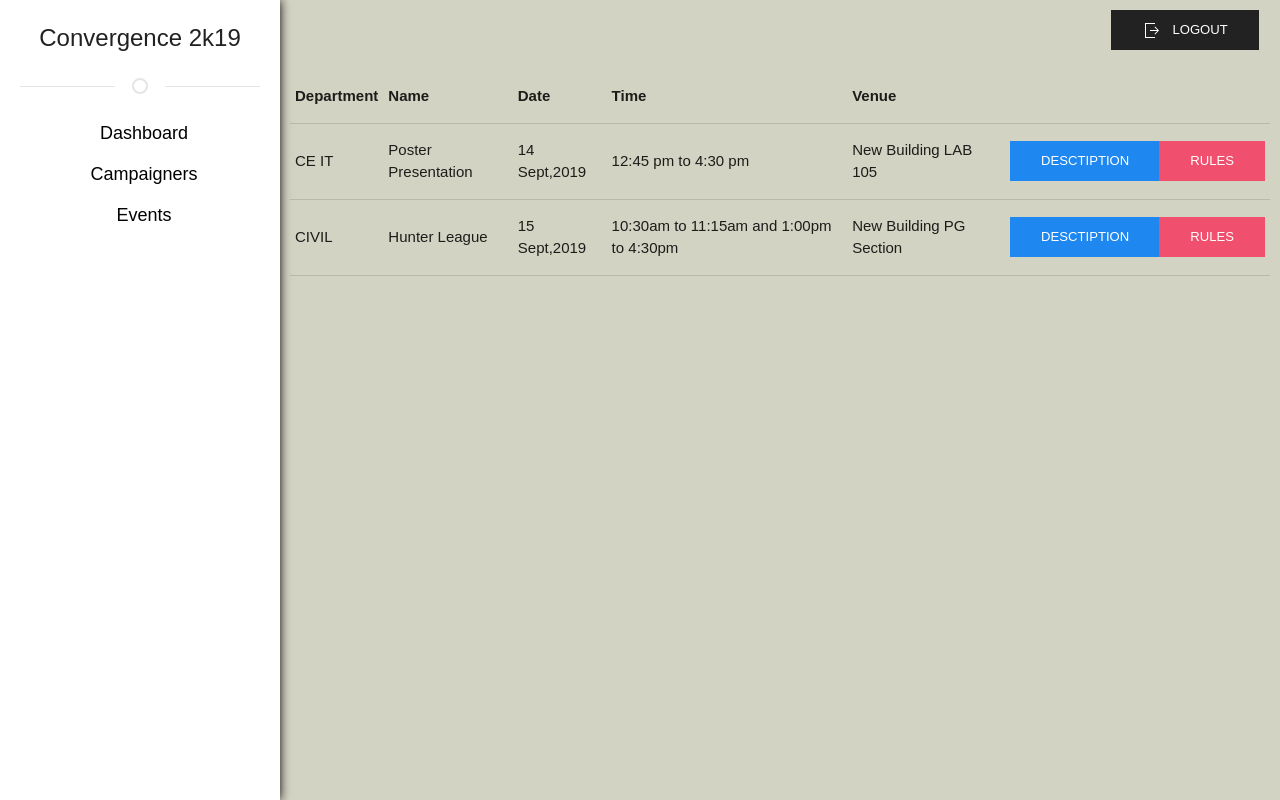
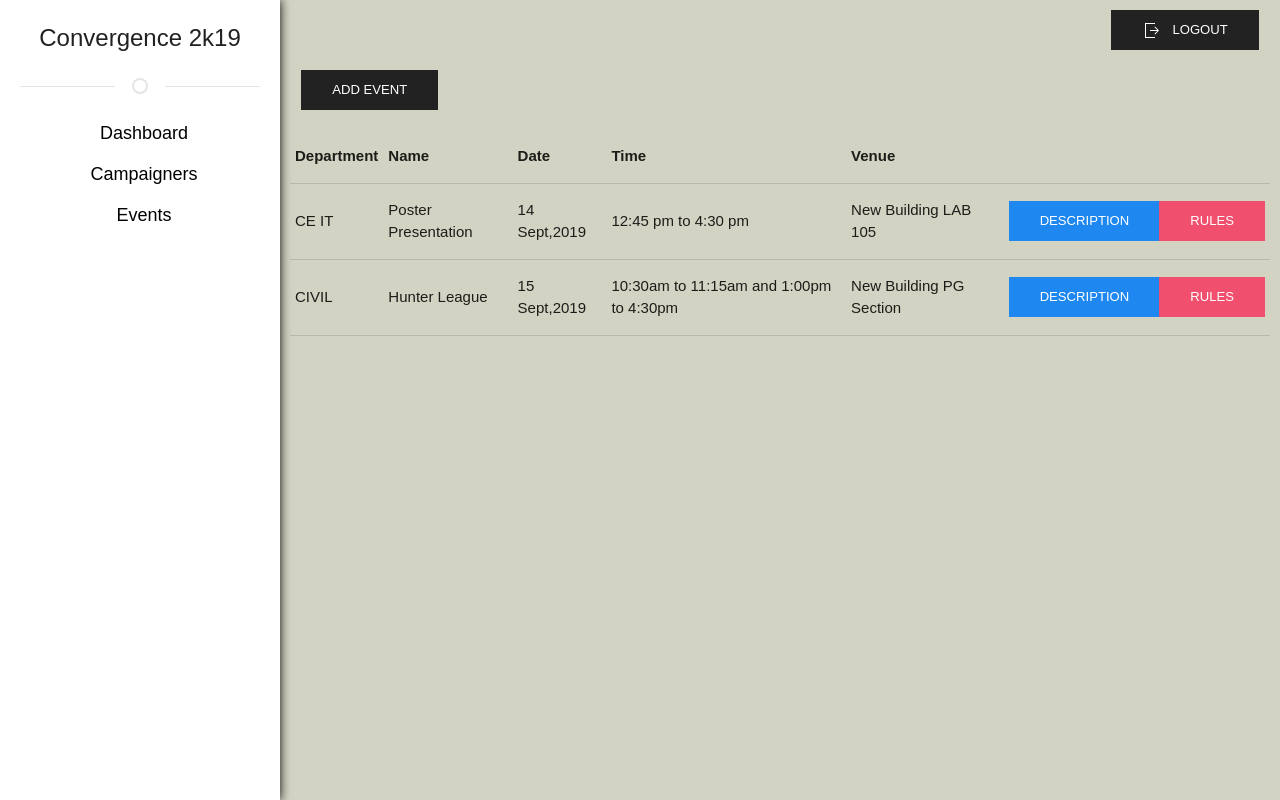
Before and after one commit to mitulp236/Convergence, a Flask app: page /events in a window 1280 px wide. Run offline with Flask 2, Linux system fonts and the light colour scheme; some libraries are stand-ins or nearby versions.

Commit message:
Het-Added "Events" in admin panel

```diff
--- a/app.py
+++ b/app.py
@@ -435,21 +435,29 @@ def events(msg,action, id):
         return render_template('admin/events.html', xml=tree)
 
 
-@app.route('/edit_desc/<id>',methods=['POST'])
-def edit_desc(id):
-    updated_desc = request.form['description']
+# @app.route('/edit_desc/<id>',methods=['POST'])
+# def edit_desc(id):
+#     updated_desc = request.form['description']
+#     base_path = os.path.dirname(os.path.realpath(__file__))
+#     xml_file = os.path.join(base_path, "data\\events.xml")
+#     tree = et.parse(xml_file)
+#     root = tree.getroot()
+#     for r in root:
+#         for event in r:
+#             if (event.attrib["id"] == id):
+#                 for sub_tag in event:
+#                     if sub_tag.tag == "description":
+#                         sub_tag.text = updated_desc
+#                         tree.write(xml_file)
+#     return redirect(url_for('events',msg='success'))
+
+
+@app.route('/add_event')
+def add_event():
     base_path = os.path.dirname(os.path.realpath(__file__))
     xml_file = os.path.join(base_path, "data\\events.xml")
     tree = et.parse(xml_file)
-    root = tree.getroot()
-    for r in root:
-        for event in r:
-            if (event.attrib["id"] == id):
-                for sub_tag in event:
-                    if sub_tag.tag == "description":
-                        sub_tag.text = updated_desc
-                        tree.write(xml_file)
-    return redirect(url_for('events',msg='success'))
+    return render_template('admin/events.html',xml=tree, msg='add_event')
 
 
 if __name__ == '__main__':
--- a/data/events.xml
+++ b/data/events.xml
@@ -1,6 +1,6 @@
 <root>
     <department name="CE IT">
-        <event id="1">
+        <event id="CE_IT_1">
             <name>Poster Presentation</name>
             <date>14 Sept,2019</date>
             <time>12:45 pm to 4:30 pm</time>
@@ -12,7 +12,7 @@
         </event>
     </department>
     <department name="CIVIL">
-        <event id="2">
+        <event id="CIVIL_2">
             <name>Hunter League</name>
             <date>15 Sept,2019</date>
             <time>10:30am to 11:15am and 1:00pm to 4:30pm</time>
--- a/templates/admin/events.html
+++ b/templates/admin/events.html
@@ -7,6 +7,48 @@
 {% endblock %}
 
 {% block content %}
+    <div class="row">
+        <div class="col m12">
+            <a class="uk-button uk-button-secondary" href="/add_event">Add Event</a>
+        </div>
+    </div>
+
+
+    {% if msg == 'add_event' %}
+
+        <a class="uk-button uk-button-default" href="#modal-full" id="add_event_modal" style="display: none;" uk-toggle>Open</a>
+
+        <div id="modal-full" class="uk-modal-full" uk-modal esc-close="false">
+            <div class="uk-modal-dialog">
+                <button class="uk-modal-close-full uk-close-large" type="button" uk-close></button>
+                <div class="uk-grid-collapse uk-child-width-1-1@s uk-flex-middle" uk-grid>
+                    <div uk-height-viewport>
+                        <form>
+                            <div class="row">
+                                <div class="col m4 right-align" style="font-weight: bold;font-size: 20px">Name : </div>
+                                <div class="col m8"></div>
+                            </div>
+                            <div class="row">
+                                <div class="col m4 right-align" style="font-weight: bold;font-size: 20px">Date : </div>
+                                <div class="col m8"></div>
+                            </div>
+                            <div class="row">
+                                <div class="col m4 right-align" style="font-weight: bold;font-size: 20px">Time : </div>
+                                <div class="col m8"></div>
+                            </div>
+                            <div class="row">
+                                <div class="col m4 right-align" style="font-weight: bold;font-size: 20px">Description : </div>
+                                <div class="col m8"></div>
+                            </div>
+                        </form>
+                    </div>
+
+                </div>
+            </div>
+        </div>
+    {% endif %}
+
+
     {% if msg == 'success' %}
         <div class="uk-alert-success" uk-alert>
             <a class="uk-alert-close" uk-close></a>
@@ -18,17 +60,14 @@
         <a href="#modal-example" uk-toggle style="display: none" id="desc">Open</a>
 
         <!-- This is the modal -->
-        <div id="modal-example" uk-modal bg-close="false">
+        <div id="modal-example" uk-modal>
             <div class="uk-modal-dialog uk-modal-body">
 
-                <form method="post" action="/edit_desc/{{ id }}">
-
-                    <h2 class="uk-modal-title">Description - {{ event_name }}</h2>
-                    <textarea name="description" style="height: 270px">{{ desc }}</textarea>
-                    <p class="uk-text-right">
-                        <a class="uk-button uk-button-default" href="/events"> Close</a>
-                        <button class="uk-button uk-button-primary" type="submit">Save</button>
-                    </p>
+                <h2 class="uk-modal-title">Description - {{ event_name }}</h2>
+                <p>{{ desc }}</p>
+                <p class="uk-text-right">
+                    <a class="uk-button uk-button-default" href="/events"> Close</a>
+                </p>
 
                 </form>
 
@@ -63,7 +102,7 @@
                     <td>
                         <div class="uk-button-group">
                             <a class="uk-button uk-button-primary"
-                               href="/events/description/{{ event_id }}">Desctiption</a>
+                               href="/events/description/{{ event_id }}">Description</a>
                             <a class="uk-button uk-button-danger" href="/events/rules/{{ event_id }}">Rules</a>
                         </div>
                     </td>
@@ -74,8 +113,29 @@
 {% endblock %}
 {% block script %}
     <script>
+        {% if msg == "add_event" %}
+            document.getElementById('add_event_modal').click();
+        {% endif %}
         {% if action == "description" %}
             document.getElementById('desc').click();
         {% endif %}
+        $(document).delegate('#textbox', 'keydown', function (e) {
+            var keyCode = e.keyCode || e.which;
+
+            if (keyCode == 9) {
+                e.preventDefault();
+                var start = this.selectionStart;
+                var end = this.selectionEnd;
+
+                // set textarea value to: text before caret + tab + text after caret
+                $(this).val($(this).val().substring(0, start)
+                    + "\t"
+                    + $(this).val().substring(end));
+
+                // put caret at right position again
+                this.selectionStart =
+                    this.selectionEnd = start + 1;
+            }
+        });
     </script>
 {% endblock %}
```
